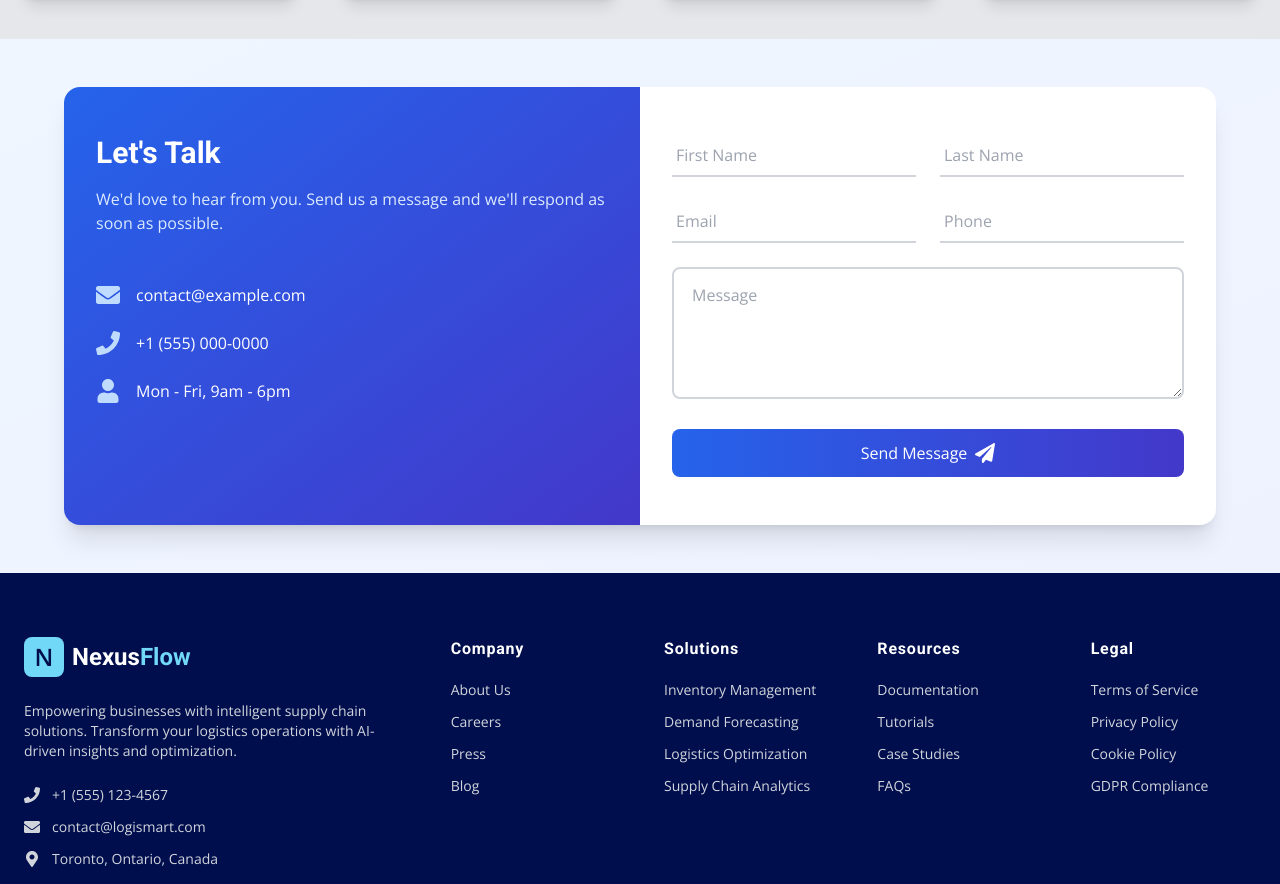
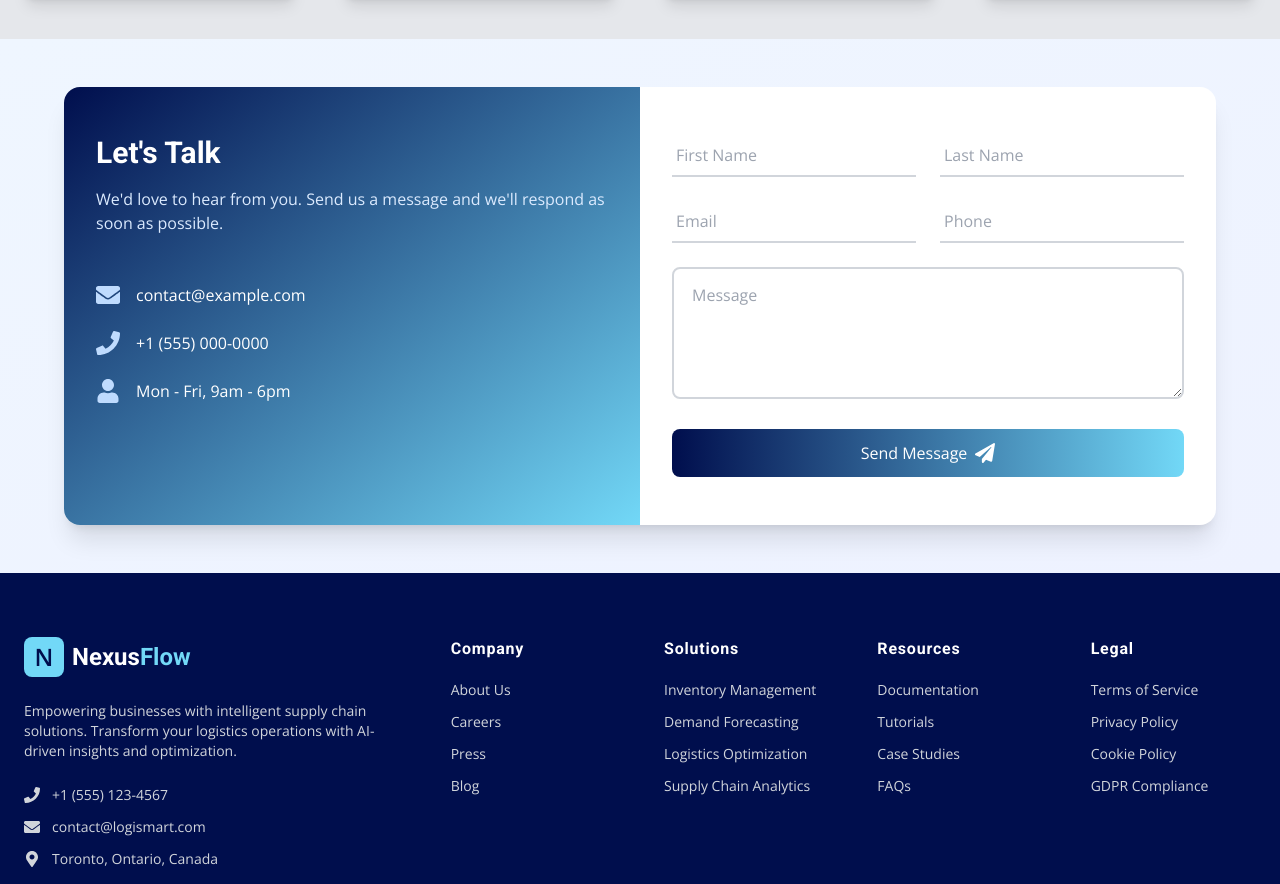
Before and after one commit to MustafaAFarag/SME-Huawei, a React (Vite) app: page / in a window 1280 px wide. Shown: the part 2534-3418 px from the top of the page. Built offline with nearby package versions, Linux system fonts and the light colour scheme.

Commit message:
Homepage Done

```diff
--- a/src/features/Homepage/ContactUs.tsx
+++ b/src/features/Homepage/ContactUs.tsx
@@ -1,4 +1,4 @@
-import { useState } from 'react';
+import { ChangeEvent, FormEvent, useState } from 'react';
 import { FaPaperPlane, FaPhone, FaEnvelope, FaUser } from 'react-icons/fa';
 
 const ContactUs = () => {
@@ -13,7 +13,7 @@ const ContactUs = () => {
   const [submitted, setSubmitted] = useState(false);
 
   const handleChange = (
-    e: React.ChangeEvent<HTMLInputElement | HTMLTextAreaElement>,
+    e: ChangeEvent<HTMLInputElement | HTMLTextAreaElement>,
   ) => {
     setFormData({
       ...formData,
@@ -21,7 +21,7 @@ const ContactUs = () => {
     });
   };
 
-  const handleSubmit = (e: React.FormEvent) => {
+  const handleSubmit = (e: FormEvent) => {
     e.preventDefault();
     console.log('Form Data:', formData);
     setSubmitted(true);
@@ -45,7 +45,7 @@ const ContactUs = () => {
       <div className="mx-auto max-w-6xl overflow-hidden rounded-2xl bg-white shadow-xl">
         <div className="grid md:grid-cols-2">
           {/* Left side - Contact Information */}
-          <div className="bg-gradient-to-br from-blue-600 to-indigo-700 px-8 py-12 text-white">
+          <div className="bg-gradient-to-br from-primary to-secondary px-8 py-12 text-white">
             <h2 className="text-3xl font-bold">Let's Talk</h2>
             <p className="mt-4 text-blue-100">
               We'd love to hear from you. Send us a message and we'll respond as
@@ -172,7 +172,7 @@ const ContactUs = () => {
 
               <button
                 type="submit"
-                className="group relative w-full overflow-hidden rounded-lg bg-gradient-to-r from-blue-600 to-indigo-700 px-8 py-3 text-white transition-all hover:from-blue-700 hover:to-indigo-800 focus:outline-none focus:ring-2 focus:ring-blue-500 focus:ring-offset-2"
+                className="group relative w-full overflow-hidden rounded-lg bg-gradient-to-r from-primary to-secondary px-8 py-3 text-white transition-all focus:outline-none focus:ring-2 focus:ring-blue-500 focus:ring-offset-2"
               >
                 <span className="relative flex items-center justify-center gap-2">
                   Send Message
```
